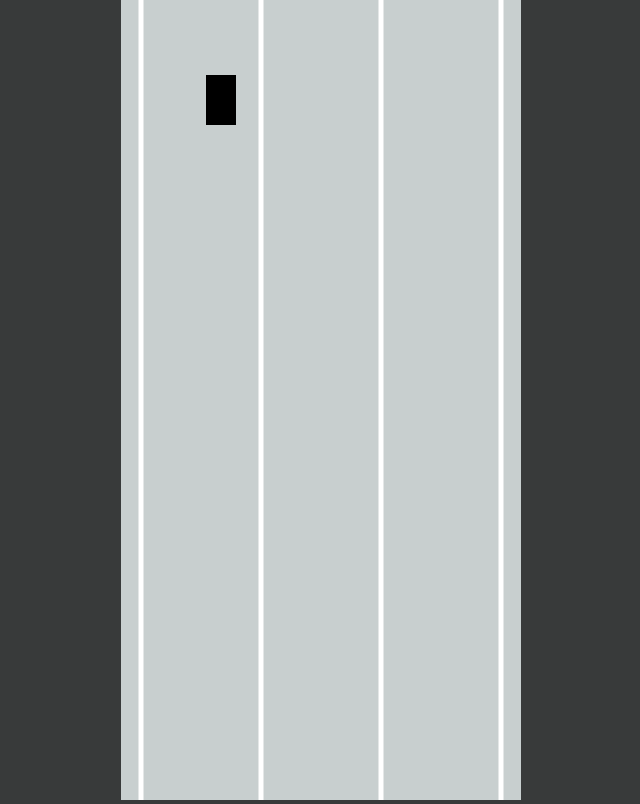
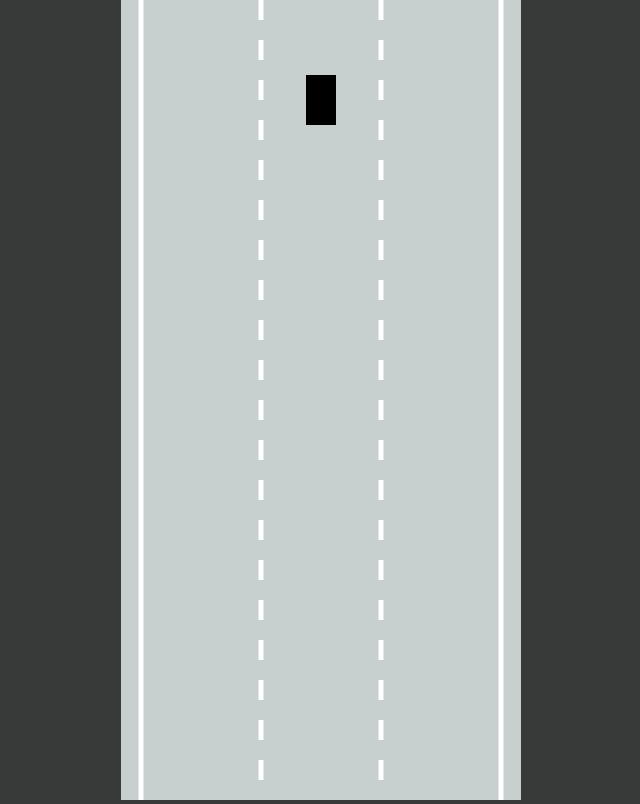
Before and after one commit to Nathanial01/oop_js, a plain HTML site: page index.html in a window 1280 px wide. Shown: the whole page, without its empty margins (319-959 px from the left). Drawn offline with Linux system fonts and the light colour scheme.

Commit message:
update 2

```diff
--- a/car.js
+++ b/car.js
@@ -6,8 +6,8 @@ class Car {
     this.width = width;
     this.height = height;
     this.speed = 0;
-    this.accleration = 0.1;
-    this.maxspeed = 2;
+    this.accleration = 0.2;
+    this.maxspeed = 3;
     this.friction = 0.05;
     this.angle = 0; // Corrected variable name
 
--- a/main.js
+++ b/main.js
@@ -4,7 +4,7 @@ canvas.width = 400;
 
 const ctx = canvas.getContext("2d");//context to drow with all methods
 const road = new Road(canvas.width/2,canvas.width*0.9);
-const car = new Car(100,100,30,50);//car obj
+const car = new Car(road.getLineCenter(1),100,30,50);//car obj ..road.getLineCenter(3) to set the care postion
 car.draw(ctx);//draw
 
 
--- a/road.js
+++ b/road.js
@@ -9,23 +9,38 @@ class Road {
         const infinity = 100000; // if it breaks, we're gonna use a large number for the road height
         this.top = -infinity;
         this.bottom = +infinity;
+        const topLeft= {x:this.left,y:this.top};
+        const bottomLeft= {x:this.right,y:this.top};
+        const topRight= {y:this.left,y:this.bottom};
+        const bottomRight= {y:this.right,y:this.bottom};
+        this.border=[[topLeft,bottomLeft],
+            [topRight,bottomRight]
+        ];//collison array
     }
 
+    getLineCenter(lineIndex){//count lines and center them
+    const laneWidth = this.width/this.laneCount;
+    return this.left + laneWidth/2+Math.min(lineIndex,this.laneCount-1)*laneWidth;
+    }
     draw(ctx) {
         ctx.lineWidth = 5;
         ctx.strokeStyle = "white";
 
+        for(let i=0; i<=this.laneCount; i++){
+            const x=lerp(
+                this.left,
+                this.right,
+                i/this.laneCount);
+
         // Draw each lane
-        for (let i = 0; i <= this.laneCount; i++) {
-            const x = this.left + (this.right - this.left) * (i / this.laneCount);
+        if(i>0 && i<this.laneCount){
+        ctx.setLineDash([20,20]);
+        }else
+        ctx.setLineDash ([])
+
             ctx.beginPath();
             ctx.moveTo(x, this.top);
             ctx.lineTo(x, this.bottom);
             ctx.stroke();
         }
-    }
-}
-
-function lerp(A, B, t) {
-    return A + (B - A) * t;  // t should be a fraction between 0 and 1
-}
+    }}
--- /dev/null
+++ b/utils.js
@@ -0,0 +1,3 @@
+function lerp(A, B, t) {
+    return A + (B - A) * t;  // t should be a fraction between 0 and 1
+}
```
Also changed, not shown: index.html (+2 -0 lines).
